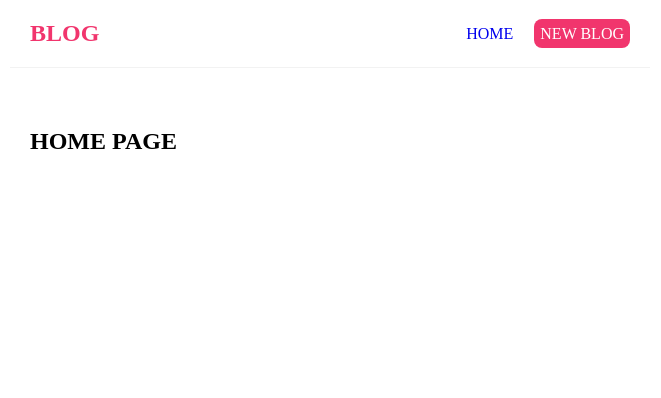
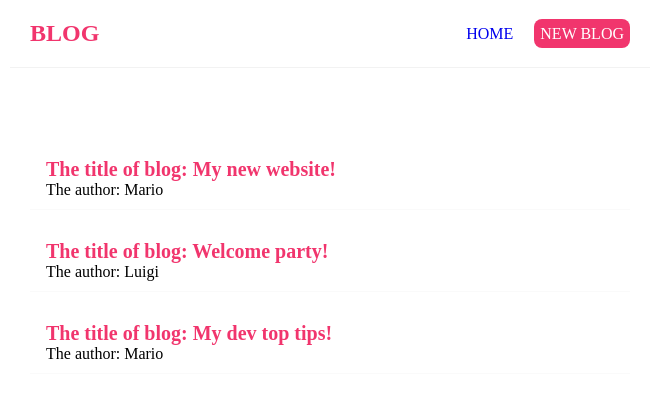
Before and after one commit to MAHDIA001/simple-blog-with-react, a React (Create React App) app: page / in a window 1280 px wide. Shown: the top 398 px of the page, without its empty margins (310-971 px from the left). Built offline with nearby package versions, Linux system fonts and the light colour scheme; a web font is replaced by a local one.

Commit message:
some blogs has been added

```diff
--- a/src/Home.js
+++ b/src/Home.js
@@ -1,11 +1,19 @@
+import React, { useState } from 'react'
+
 const Home=()=>{
-
+const [blogs,setBlogs] = useState([
+{title: 'My new website!', body:'lorem ipsum...', author:'Mario', id:1},
+{title: 'Welcome party!', body:'lorem ipsum...', author:'Luigi', id:2},
+{title: 'My dev top tips!', body:'lorem ipsum...', author:'Mario', id:3}
+])
         return(
             <div className="home">
-                <h2>
-                    HOME PAGE
-                </h2>
-
+              {blogs.map((blog)=>(
+<div className="blog-preview" key={blog.id}>
+    <h2>The title of blog: {blog.title}</h2>
+    <p>The author: {blog.author}</p>
+</div>
+              ))}
             </div>
         );
 
--- a/src/index.css
+++ b/src/index.css
@@ -31,3 +31,16 @@
   margin:  40px auto;
   padding: 20px;
 }
+.blog-preview{
+  padding: 10px 16px;
+  margin: 20px 0;
+  border-bottom: 1px solid #fafafa;
+}
+.blog-preview:hover{
+  box-shadow: 1px 3px 5px rgba(0,0,0,0.5);
+}
+.blog-preview h2{
+  font-size: 20px;
+  color: #f1356d;
+
+}
```
